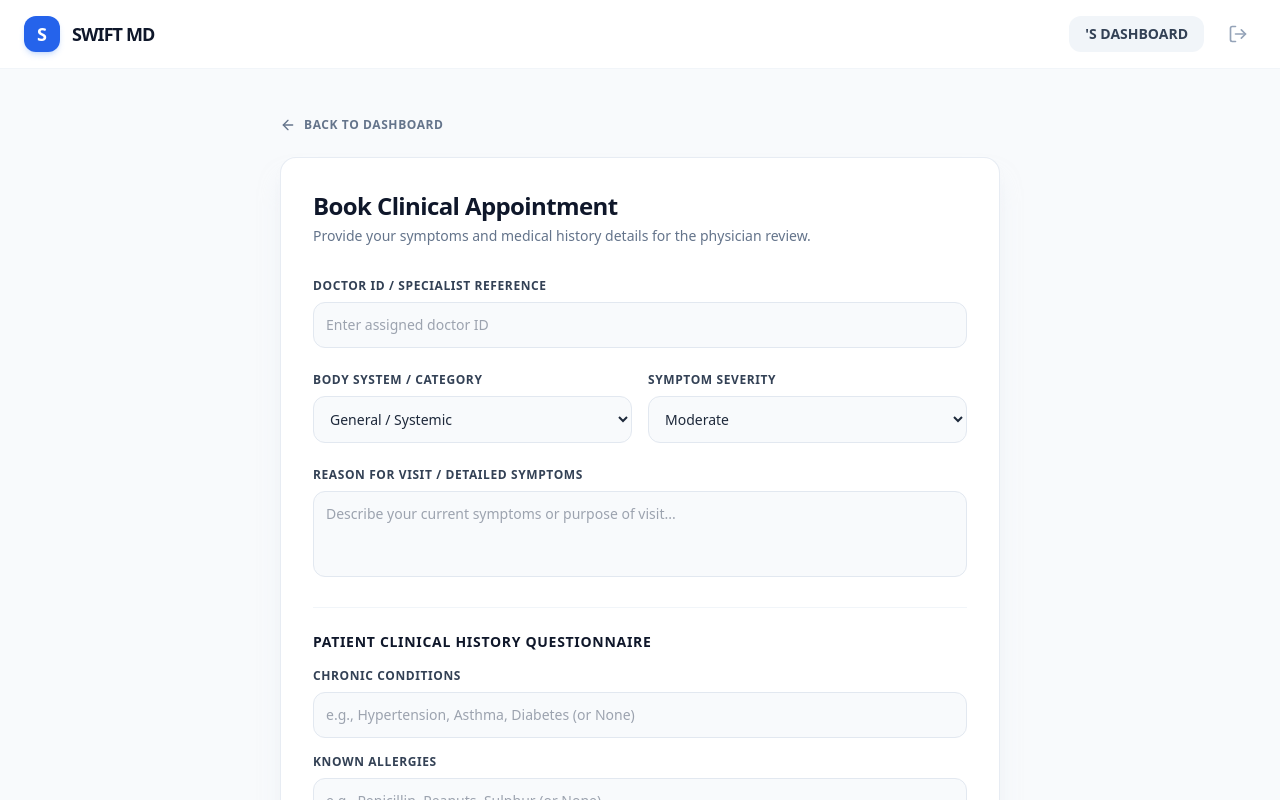
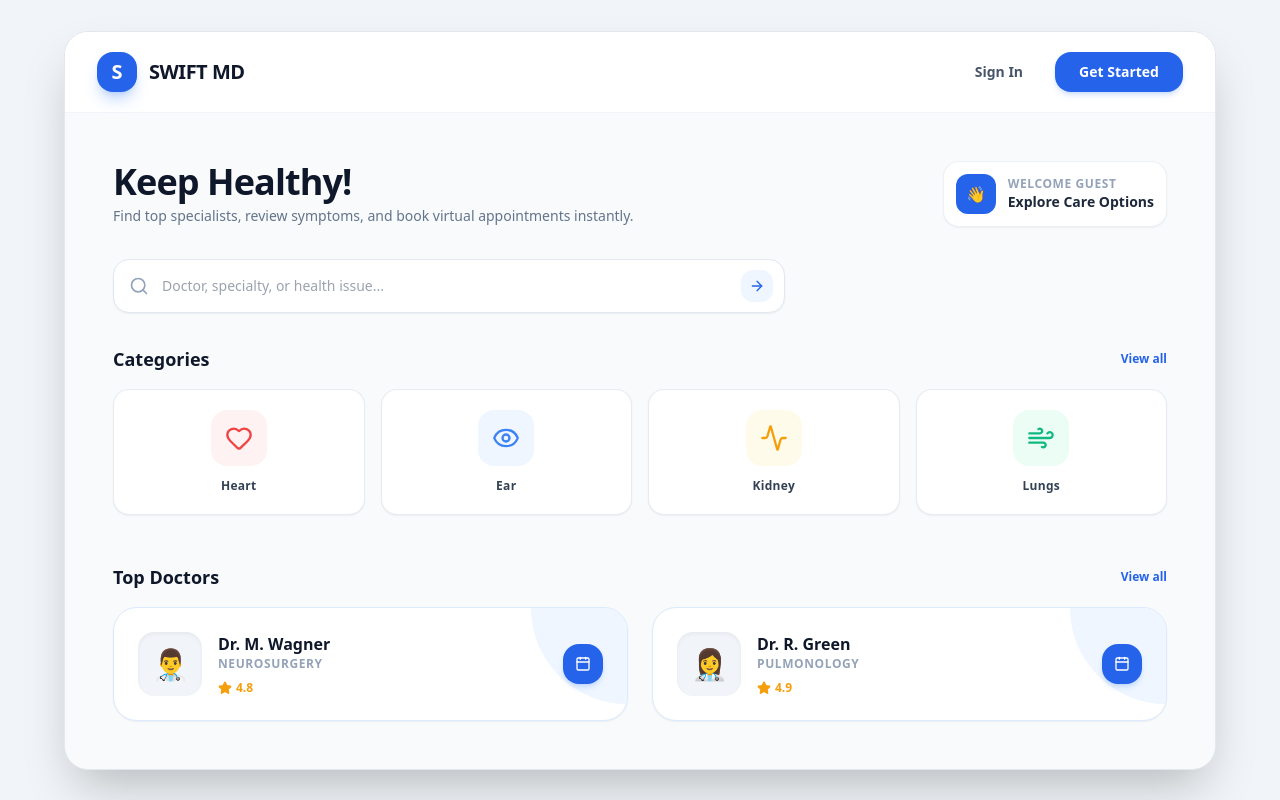
Before and after one commit to mugwe88-ops/MedicareAI, a Next.js app in the folder frontend/: page / in a window 1280 px wide. Before the commit this address had no page. Shown: the top 800 px of the page. Built offline with nearby package versions, Linux system fonts and the light colour scheme.

Commit message:
Refactor AppointmentBookingPage to ModernPublicLandingPage

```diff
--- a/frontend/app/page.tsx
+++ b/frontend/app/page.tsx
@@ -1,292 +1,164 @@
 "use client";
 
-import { useState, useEffect } from "react";
+import { useState } from "react";
 import { useRouter } from "next/navigation";
 import Link from "next/link";
-import { Stethoscope, Calendar, FileText, AlertCircle, CheckCircle2, ArrowLeft, LogOut } from "lucide-react";
+import { Search, Heart, Eye, Activity, Wind, Stethoscope, Star, ArrowRight, UserCheck, Calendar } from "lucide-react";
 
-export default function AppointmentBookingPage() {
+export default function ModernPublicLandingPage() {
   const router = useRouter();
-  const [isLoggedIn, setIsLoggedIn] = useState<boolean | null>(null);
-  const [userName, setUserName] = useState<string>("");
-  const [userRole, setUserRole] = useState<string>("");
+  const [searchQuery, setSearchQuery] = useState("");
 
-  const [formData, setFormData] = useState({
-    doctorId: "",
-    bodySystem: "General / Systemic",
-    symptomSeverity: "Moderate",
-    symptomDuration: "1-3 days",
-    reasonForVisit: "",
-    painScale: 3,
-    patient_chronic_conditions: "",
-    patient_allergies: "",
-    patient_surgeries: ""
-  });
+  const categories = [
+    { name: "Heart", icon: Heart, color: "bg-red-50 text-red-500" },
+    { name: "Ear", icon: Eye, color: "bg-blue-50 text-blue-500" },
+    { name: "Kidney", icon: Activity, color: "bg-amber-50 text-amber-500" },
+    { name: "Lungs", icon: Wind, color: "bg-emerald-50 text-emerald-500" },
+  ];
 
-  const [loading, setLoading] = useState(false);
-  const [error, setError] = useState("");
-  const [success, setSuccess] = useState(false);
+  const topDoctors = [
+    { id: "doc-1", name: "Dr. M. Wagner", specialty: "Neurosurgery", rating: 4.8, image: "👨‍⚕️" },
+    { id: "doc-2", name: "Dr. R. Green", specialty: "Pulmonology", rating: 4.9, image: "👩‍⚕️" }
+  ];
 
-  useEffect(() => {
-    const token = localStorage.getItem("token");
-    const storedUser = localStorage.getItem("user");
-
-    setIsLoggedIn(!!token);
-    if (!token) {
-      router.push("/login");
-      return;
-    }
-
-    if (storedUser) {
-      try {
-        const parsed = JSON.parse(storedUser);
-        setUserName(parsed.name || "Account");
-        setUserRole(parsed.role?.toLowerCase() || "patient");
-      } catch (e) {
-        console.error("Hydration profile parsing error:", e);
-      }
-    }
-  }, [router]);
-
-  const handleChange = (e: React.ChangeEvent<HTMLInputElement | HTMLTextAreaElement | HTMLSelectElement>) => {
-    const { name, value } = e.target;
-    setFormData((prev) => ({ ...prev, [name]: value }));
+  const handleSearch = (e: React.FormEvent) => {
+    e.preventDefault();
+    router.push(`/doctors?search=${encodeURIComponent(searchQuery)}`);
   };
 
-  const handleBookAppointment = async (e: React.FormEvent) => {
-    e.preventDefault();
-    setLoading(true);
-    setError("");
+  return (
+    <div className="min-h-screen bg-slate-100 flex justify-center items-center p-0 md:p-6 font-sans">
+      {/* Main Card Container resembling your modern dashboard screenshots */}
+      <div className="w-full max-w-6xl bg-slate-50 md:rounded-3xl shadow-2xl overflow-hidden border border-slate-200 flex flex-col min-h-[90vh]">
 
-    try {
-      const token = localStorage.getItem("token");
-      const storedUser = localStorage.getItem("user");
-      const user = storedUser ? JSON.parse(storedUser) : null;
-      const patientId = user?.id || user?.patient_id;
-
-      const response = await fetch("https://your-backend-url.onrender.com/api/appointments", {
-        method: "POST",
-        headers: {
-          "Content-Type": "application/json",
-          "Authorization": `Bearer ${token}`
-        },
-        body: JSON.stringify({
-          doctorId: formData.doctorId,
-          patient_id: patientId,
-          bodySystem: formData.bodySystem,
-          symptomSeverity: formData.symptomSeverity,
-          symptomDuration: formData.symptomDuration,
-          reasonForVisit: formData.reasonForVisit,
-          painScale: formData.painScale,
-          patient_chronic_conditions: formData.patient_chronic_conditions,
-          patient_allergies: formData.patient_allergies,
-          patient_surgeries: formData.patient_surgeries
-        })
-      });
-
-      if (!response.ok) {
-        throw new Error("Failed to submit appointment booking. Please check your details.");
-      }
-
-      setSuccess(true);
-      setTimeout(() => {
-        router.push("/dashboard");
-      }, 2000);
-    } catch (err: any) {
-      setError(err.message || "An unexpected error occurred.");
-    } finally {
-      setLoading(false);
-    }
-  };
-
-  const handleLogout = () => {
-    localStorage.clear();
-    setIsLoggedIn(false);
-    router.push("/login");
-  };
-
-  if (isLoggedIn === null) {
-    return (
-      <div className="min-h-screen bg-slate-50 flex items-center justify-center">
-        <div className="text-center space-y-3">
-          <div className="w-10 h-10 border-4 border-blue-600 border-t-transparent rounded-full animate-spin mx-auto"></div>
-          <p className="text-slate-500 text-sm font-bold tracking-wide uppercase">Verifying Session...</p>
-        </div>
-      </div>
-    );
-  }
-
-  return (
-    <div className="min-h-screen bg-slate-50 flex flex-col font-sans">
-      {/* NAVBAR */}
-      <header className="bg-white border-b border-slate-100 sticky top-0 z-50 px-6 py-4">
-        <div className="max-w-7xl mx-auto flex items-center justify-between">
+        {/* TOP HEADER BAR */}
+        <header className="bg-white px-8 py-5 border-b border-slate-100 flex items-center justify-between">
           <div className="flex items-center gap-3 cursor-pointer" onClick={() => router.push("/")}>
-            <div className="w-9 h-9 bg-blue-600 rounded-xl flex items-center justify-center shadow-md shadow-blue-500/20">
-              <span className="text-white font-black text-lg">S</span>
+            <div className="w-10 h-10 bg-blue-600 rounded-2xl flex items-center justify-center shadow-lg shadow-blue-500/30">
+              <span className="text-white font-black text-xl">S</span>
             </div>
-            <span className="text-slate-900 font-black text-lg tracking-tighter">SWIFT MD</span>
+            <span className="text-slate-900 font-black text-xl tracking-tight">SWIFT MD</span>
           </div>
 
           <div className="flex items-center gap-4">
             <Link
-              href="/dashboard"
-              className="text-slate-700 hover:text-blue-600 font-bold text-sm bg-slate-100 px-4 py-2 rounded-xl transition-all"
+              href="/login"
+              className="text-slate-600 hover:text-blue-600 font-bold text-sm transition-colors px-4 py-2"
             >
-              {userName.toUpperCase()}&apos;S DASHBOARD
+              Sign In
             </Link>
-            <button
-              onClick={handleLogout}
-              className="text-slate-400 hover:text-red-500 p-2 rounded-xl transition-colors"
-              title="Log out"
+            <Link
+              href="/register"
+              className="bg-blue-600 hover:bg-blue-700 text-white font-bold text-sm px-6 py-2.5 rounded-2xl shadow-md shadow-blue-500/20 transition-all"
             >
-              <LogOut className="w-5 h-5" />
-            </button>
+              Get Started
+            </Link>
           </div>
-        </div>
-      </header>
+        </header>
 
-      {/* MAIN CONTENT CONTAINER */}
-      <main className="max-w-3xl mx-auto px-6 py-12 w-full">
-        <button
-          onClick={() => router.back()}
-          className="flex items-center gap-2 text-slate-500 hover:text-slate-800 text-xs font-bold uppercase tracking-wider mb-6 transition-colors"
-        >
-          <ArrowLeft className="w-4 h-4" /> Back to Dashboard
-        </button>
-
-        <div className="bg-white rounded-2xl shadow-xl shadow-slate-200/50 border border-slate-200/80 p-8">
-          <div className="mb-8">
-            <h1 className="text-2xl font-black text-slate-900 tracking-tight">Book Clinical Appointment</h1>
-            <p className="text-slate-500 text-sm font-medium mt-1">Provide your symptoms and medical history details for the physician review.</p>
+        {/* HERO / WELCOME SECTION */}
+        <div className="p-8 md:p-12 space-y-8 flex-1">
+          <div className="flex flex-col md:flex-row md:items-center justify-between gap-4">
+            <div>
+              <h1 className="text-3xl md:text-4xl font-black text-slate-900 tracking-tight">Keep Healthy!</h1>
+              <p className="text-slate-500 font-medium text-sm mt-1">Find top specialists, review symptoms, and book virtual appointments instantly.</p>
+            </div>
+            <div className="bg-white p-3 rounded-2xl shadow-sm border border-slate-200/60 flex items-center gap-3 self-start md:self-auto">
+              <div className="w-10 h-10 rounded-xl bg-blue-600 text-white flex items-center justify-center font-bold">
+                👋
+              </div>
+              <div>
+                <p className="text-xs font-bold text-slate-400 uppercase tracking-wider">Welcome Guest</p>
+                <p className="text-sm font-extrabold text-slate-800">Explore Care Options</p>
+              </div>
+            </div>
           </div>
 
-          {error && (
-            <div className="mb-6 p-4 bg-red-50 border border-red-100 text-red-600 text-sm rounded-xl font-medium flex items-center gap-3">
-              <AlertCircle className="w-5 h-5 shrink-0" />
-              <span>{error}</span>
-            </div>
-          )}
+          {/* SEARCH BAR INPUT */}
+          <form onSubmit={handleSearch} className="relative max-w-2xl">
+            <input
+              type="text"
+              value={searchQuery}
+              onChange={(e) => setSearchQuery(e.target.value)}
+              placeholder="Doctor, specialty, or health issue..."
+              className="w-full bg-white border border-slate-200 shadow-sm rounded-2xl py-4 pl-12 pr-12 text-sm font-medium text-slate-800 outline-none focus:border-blue-600 transition-all"
+            />
+            <Search className="w-5 h-5 text-slate-400 absolute left-4 top-1/2 -translate-y-1/2" />
+            <button type="submit" className="absolute right-3 top-1/2 -translate-y-1/2 bg-blue-50 text-blue-600 p-2 rounded-xl hover:bg-blue-600 hover:text-white transition-colors">
+              <ArrowRight className="w-4 h-4" />
+            </button>
+          </form>
 
-          {success && (
-            <div className="mb-6 p-4 bg-green-50 border border-green-100 text-green-700 text-sm rounded-xl font-medium flex items-center gap-3">
-              <CheckCircle2 className="w-5 h-5 shrink-0" />
-              <span>Appointment successfully booked! Redirecting to dashboard...</span>
-            </div>
-          )}
-
-          <form onSubmit={handleBookAppointment} className="space-y-6">
-            <div>
-              <label className="block text-xs font-bold text-slate-700 uppercase tracking-wider mb-2">Doctor ID / Specialist Reference</label>
-              <input
-                type="text"
-                name="doctorId"
-                value={formData.doctorId}
-                onChange={handleChange}
-                required
-                placeholder="Enter assigned doctor ID"
-                className="w-full p-3 bg-slate-50 border border-slate-200 rounded-xl text-sm font-medium text-slate-800 outline-none focus:border-blue-600"
-              />
+          {/* CATEGORIES SECTION */}
+          <div className="space-y-4">
+            <div className="flex items-center justify-between">
+              <h2 className="text-lg font-black text-slate-900">Categories</h2>
+              <button onClick={() => router.push("/doctors")} className="text-xs font-extrabold text-blue-600 hover:underline">
+                View all
+              </button>
             </div>
 
-            <div className="grid grid-cols-1 md:grid-cols-2 gap-4">
-              <div>
-                <label className="block text-xs font-bold text-slate-700 uppercase tracking-wider mb-2">Body System / Category</label>
-                <select
-                  name="bodySystem"
-                  value={formData.bodySystem}
-                  onChange={handleChange}
-                  className="w-full p-3 bg-slate-50 border border-slate-200 rounded-xl text-sm font-medium text-slate-800 outline-none focus:border-blue-600"
-                >
-                  <option value="General / Systemic">General / Systemic</option>
-                  <option value="Cardiovascular">Cardiovascular</option>
-                  <option value="Respiratory">Respiratory</option>
-                  <option value="Neurological">Neurological</option>
-                  <option value="Musculoskeletal">Musculoskeletal</option>
-                  <option value="Dermatological">Dermatological</option>
-                </select>
-              </div>
+            <div className="grid grid-cols-2 sm:grid-cols-4 gap-4">
+              {categories.map((cat) => {
+                const IconComponent = cat.icon;
+                return (
+                  <div
+                    key={cat.name}
+                    onClick={() => router.push(`/doctors?category=${cat.name}`)}
+                    className="bg-white p-5 rounded-2xl border border-slate-200/80 shadow-sm flex flex-col items-center justify-center gap-3 cursor-pointer hover:border-blue-500 hover:shadow-md transition-all group"
+                  >
+                    <div className={`w-14 h-14 rounded-2xl flex items-center justify-center ${cat.color} group-hover:scale-110 transition-transform`}>
+                      <IconComponent className="w-7 h-7" />
+                    </div>
+                    <span className="text-xs font-extrabold text-slate-700 tracking-wide">{cat.name}</span>
+                  </div>
+                );
+              })}
+            </div>
+          </div>
 
-              <div>
-                <label className="block text-xs font-bold text-slate-700 uppercase tracking-wider mb-2">Symptom Severity</label>
-                <select
-                  name="symptomSeverity"
-                  value={formData.symptomSeverity}
-                  onChange={handleChange}
-                  className="w-full p-3 bg-slate-50 border border-slate-200 rounded-xl text-sm font-medium text-slate-800 outline-none focus:border-blue-600"
-                >
-                  <option value="Mild">Mild</option>
-                  <option value="Moderate">Moderate</option>
-                  <option value="Severe">Severe</option>
-                  <option value="Critical">Critical</option>
-                </select>
-              </div>
+          {/* TOP DOCTORS CARDS SECTION */}
+          <div className="space-y-4 pt-4">
+            <div className="flex items-center justify-between">
+              <h2 className="text-lg font-black text-slate-900">Top Doctors</h2>
+              <button onClick={() => router.push("/doctors")} className="text-xs font-extrabold text-blue-600 hover:underline">
+                View all
+              </button>
             </div>
 
-            <div>
-              <label className="block text-xs font-bold text-slate-700 uppercase tracking-wider mb-2">Reason For Visit / Detailed Symptoms</label>
-              <textarea
-                name="reasonForVisit"
-                value={formData.reasonForVisit}
-                onChange={handleChange}
-                rows={3}
-                required
-                placeholder="Describe your current symptoms or purpose of visit..."
-                className="w-full p-3 bg-slate-50 border border-slate-200 rounded-xl text-sm font-medium text-slate-800 outline-none focus:border-blue-600 resize-none"
-              />
+            <div className="grid grid-cols-1 sm:grid-cols-2 gap-6">
+              {topDoctors.map((doc) => (
+                <div key={doc.id} className="bg-white p-6 rounded-3xl border border-blue-100 shadow-sm flex items-center justify-between relative overflow-hidden group">
+                  <div className="absolute top-0 right-0 w-24 h-24 bg-blue-50 rounded-bl-full -z-0 group-hover:scale-125 transition-transform"></div>
+
+                  <div className="flex items-center gap-4 z-10">
+                    <div className="w-16 h-16 rounded-2xl bg-slate-100 flex items-center justify-center text-3xl shadow-inner">
+                      {doc.image}
+                    </div>
+                    <div>
+                      <h3 className="text-base font-black text-slate-900">{doc.name}</h3>
+                      <p className="text-xs font-bold text-slate-400 uppercase tracking-wider">{doc.specialty}</p>
+                      <div className="flex items-center gap-1 mt-2 text-amber-500 text-xs font-bold">
+                        <Star className="w-3.5 h-3.5 fill-amber-500" />
+                        <span>{doc.rating}</span>
+                      </div>
+                    </div>
+                  </div>
+
+                  <button
+                    onClick={() => router.push(`/appointments?doctorId=${doc.id}`)}
+                    className="z-10 w-10 h-10 rounded-2xl bg-blue-600 text-white flex items-center justify-center shadow-md shadow-blue-500/20 hover:bg-blue-700 transition-colors"
+                    title="Book Appointment"
+                  >
+                    <Calendar className="w-4 h-4" />
+                  </button>
+                </div>
+              ))}
             </div>
+          </div>
 
-            {/* QUESTIONNAIRE SECTION */}
-            <div className="border-t border-slate-100 pt-6 space-y-4">
-              <h3 className="text-sm font-extrabold text-slate-900 uppercase tracking-wider">Patient Clinical History Questionnaire</h3>
-
-              <div>
-                <label className="block text-xs font-bold text-slate-700 uppercase tracking-wider mb-2">Chronic Conditions</label>
-                <input
-                  type="text"
-                  name="patient_chronic_conditions"
-                  value={formData.patient_chronic_conditions}
-                  onChange={handleChange}
-                  placeholder="e.g., Hypertension, Asthma, Diabetes (or None)"
-                  className="w-full p-3 bg-slate-50 border border-slate-200 rounded-xl text-sm font-medium text-slate-800 outline-none focus:border-blue-600"
-                />
-              </div>
-
-              <div>
-                <label className="block text-xs font-bold text-slate-700 uppercase tracking-wider mb-2">Known Allergies</label>
-                <input
-                  type="text"
-                  name="patient_allergies"
-                  value={formData.patient_allergies}
-                  onChange={handleChange}
-                  placeholder="e.g., Penicillin, Peanuts, Sulphur (or None)"
-                  className="w-full p-3 bg-slate-50 border border-slate-200 rounded-xl text-sm font-medium text-slate-800 outline-none focus:border-blue-600"
-                />
-              </div>
-
-              <div>
-                <label className="block text-xs font-bold text-slate-700 uppercase tracking-wider mb-2">Past Surgeries or Major Hospitalizations</label>
-                <input
-                  type="text"
-                  name="patient_surgeries"
-                  value={formData.patient_surgeries}
-                  onChange={handleChange}
-                  placeholder="e.g., Appendectomy, None"
-                  className="w-full p-3 bg-slate-50 border border-slate-200 rounded-xl text-sm font-medium text-slate-800 outline-none focus:border-blue-600"
-                />
-              </div>
-            </div>
-
-            <button
-              type="submit"
-              disabled={loading || success}
-              className="w-full py-4 bg-blue-600 hover:bg-blue-700 text-white font-bold text-sm rounded-xl transition-all shadow-md shadow-blue-500/10 disabled:opacity-50 mt-6"
-            >
-              {loading ? "Confirming Booking..." : "Confirm & Book Appointment"}
-            </button>
-          </form>
         </div>
-      </main>
+      </div>
     </div>
   );
 }
```
